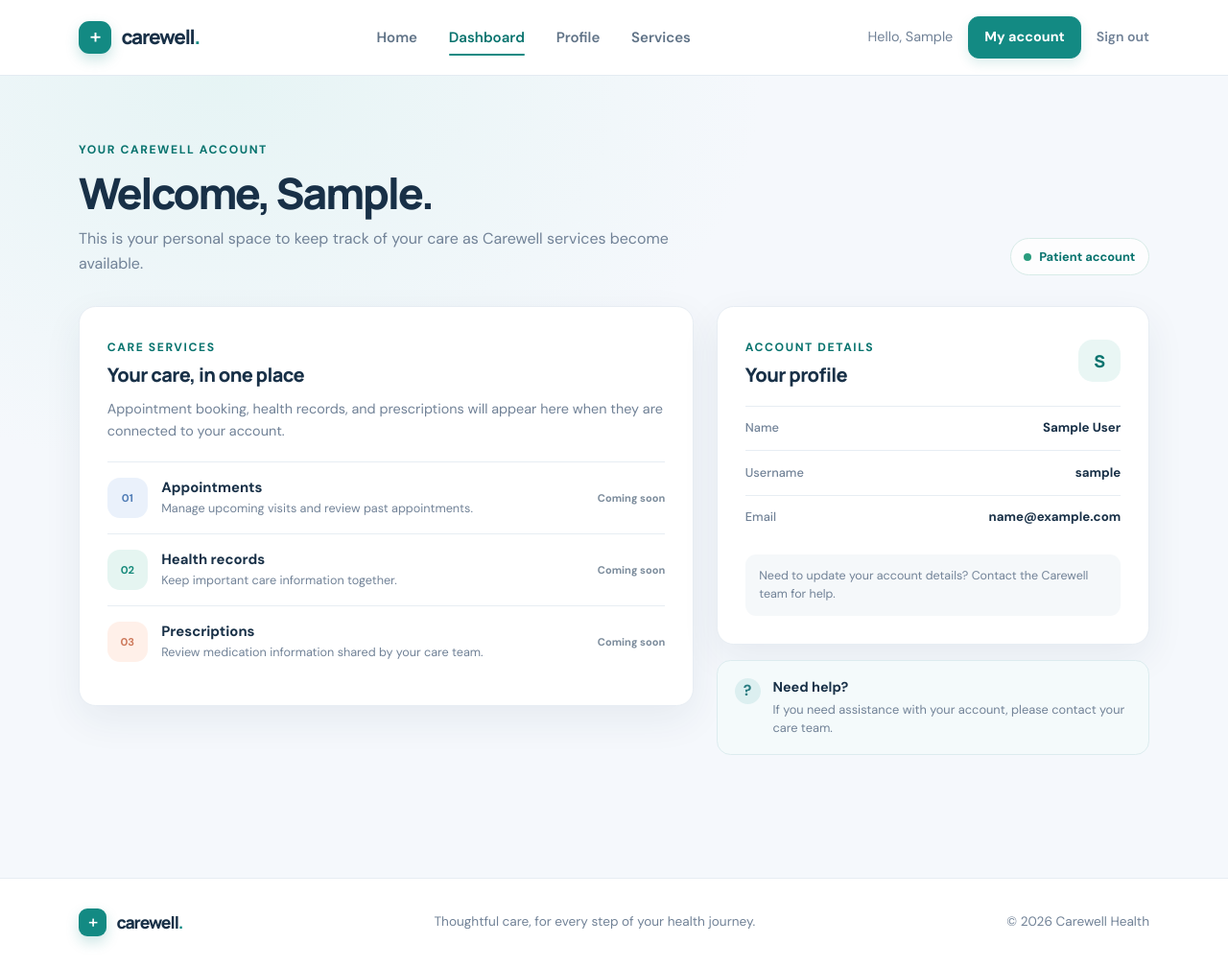
After one commit to divneyrop/Health-Care-System, a Django app: page /dashboard/ in a window 1280 px wide. The commit adds this page. Shown: the whole page at 96% size. Run offline with Django 5.2, Linux system fonts and the light colour scheme; the visitor is signed in with stand-in values (Sample User, id 1).

Commit message:
Add frontend layout for patient dashboard

```diff
--- a/config/urls.py
+++ b/config/urls.py
@@ -19,5 +19,6 @@ from django.urls import include, path
 
 urlpatterns = [
     path('admin/', admin.site.urls),
+    path('', include('patients.urls')),
     path('', include('registration.urls')),
 ]
--- /dev/null
+++ b/patients/templates/patients/dashboard.html
@@ -0,0 +1,76 @@
+{% extends "base.html" %}
+
+{% block title %}Patient dashboard | Carewell{% endblock %}
+
+{% block content %}
+<section class="patient-dashboard">
+    <div class="container">
+        <div class="dashboard-welcome">
+            <div>
+                <span class="eyebrow">Your Carewell account</span>
+                <h1>Welcome{% if request.user.first_name %}, {{ request.user.first_name }}{% else %} back{% endif %}.</h1>
+                <p>This is your personal space to keep track of your care as Carewell services become available.</p>
+            </div>
+            <span class="dashboard-status"><span aria-hidden="true"></span> Patient account</span>
+        </div>
+
+        <div class="row g-4 dashboard-layout">
+            <div class="col-lg-7">
+                <section class="dashboard-card dashboard-services" aria-labelledby="services-title">
+                    <div class="dashboard-card-heading">
+                        <div>
+                            <span class="eyebrow">Care services</span>
+                            <h2 id="services-title">Your care, in one place</h2>
+                        </div>
+                    </div>
+                    <p class="dashboard-card-intro">Appointment booking, health records, and prescriptions will appear here when they are connected to your account.</p>
+
+                    <div class="dashboard-service-list">
+                        <article class="dashboard-service-item">
+                            <span class="dashboard-service-icon service-icon-blue" aria-hidden="true">01</span>
+                            <div><h3>Appointments</h3><p>Manage upcoming visits and review past appointments.</p></div>
+                            <span class="service-status">Coming soon</span>
+                        </article>
+                        <article class="dashboard-service-item">
+                            <span class="dashboard-service-icon service-icon-teal" aria-hidden="true">02</span>
+                            <div><h3>Health records</h3><p>Keep important care information together.</p></div>
+                            <span class="service-status">Coming soon</span>
+                        </article>
+                        <article class="dashboard-service-item">
+                            <span class="dashboard-service-icon service-icon-peach" aria-hidden="true">03</span>
+                            <div><h3>Prescriptions</h3><p>Review medication information shared by your care team.</p></div>
+                            <span class="service-status">Coming soon</span>
+                        </article>
+                    </div>
+                </section>
+            </div>
+
+            <div class="col-lg-5">
+                <section class="dashboard-card account-card" id="account" aria-labelledby="account-title">
+                    <div class="dashboard-card-heading">
+                        <div>
+                            <span class="eyebrow">Account details</span>
+                            <h2 id="account-title">Your profile</h2>
+                        </div>
+                        <span class="account-avatar" aria-hidden="true">{{ request.user.first_name|default:request.user.username|first|upper }}</span>
+                    </div>
+                    <dl class="account-details">
+                        <div><dt>Name</dt><dd>{{ request.user.get_full_name|default:request.user.username }}</dd></div>
+                        <div><dt>Username</dt><dd>{{ request.user.username }}</dd></div>
+                        <div><dt>Email</dt><dd>{{ request.user.email }}</dd></div>
+                    </dl>
+                    <p class="account-note">Need to update your account details? Contact the Carewell team for help.</p>
+                </section>
+
+                <aside class="dashboard-help-card">
+                    <span class="help-card-mark" aria-hidden="true">?</span>
+                    <div>
+                        <h2>Need help?</h2>
+                        <p>If you need assistance with your account, please contact your care team.</p>
+                    </div>
+                </aside>
+            </div>
+        </div>
+    </div>
+</section>
+{% endblock %}
--- a/patients/urls.py
+++ b/patients/urls.py
@@ -0,0 +1,9 @@
+from django.urls import path
+
+from . import views
+
+app_name = 'patients'
+
+urlpatterns = [
+    path('dashboard/', views.dashboard, name='dashboard'),
+]
--- a/patients/views.py
+++ b/patients/views.py
@@ -1,3 +1,12 @@
-from django.shortcuts import render
+from django.contrib.auth.decorators import login_required
+from django.contrib import messages
+from django.shortcuts import redirect, render
 
-# Create your views here.
+
+@login_required
+def dashboard(request):
+    if request.user.role != 'PATIENT':
+        messages.info(request, 'The patient dashboard is available to patient accounts.')
+        return redirect('registration:home')
+
+    return render(request, 'patients/dashboard.html')
--- a/static/css/main.css
+++ b/static/css/main.css
@@ -314,6 +314,35 @@ a { text-decoration: none; }
 .registration-signin a { color: var(--brand-dark); font-weight: 700; }
 .registration-footnote { margin: 1.15rem 0 0; color: var(--muted); text-align: center; font-size: .82rem; }
 .registration-footnote span { margin-right: .3rem; color: var(--brand); }
+.patient-dashboard { min-height: 75vh; padding: clamp(2.4rem, 5vw, 4rem) 0; background: radial-gradient(ellipse at 18% 0%, rgba(215, 240, 237, .5), transparent 38%); }
+.dashboard-welcome { display: flex; align-items: flex-end; justify-content: space-between; gap: 1.5rem; margin-bottom: 2rem; }
+.dashboard-welcome h1 { margin: .45rem 0 .5rem; color: var(--ink); font-family: "Manrope", sans-serif; font-size: clamp(2rem, 4vw, 2.8rem); font-weight: 800; letter-spacing: -.05em; }
+.dashboard-welcome p { max-width: 620px; margin: 0; color: var(--muted); line-height: 1.6; }
+.dashboard-status { display: inline-flex; flex: 0 0 auto; align-items: center; gap: .5rem; padding: .55rem .85rem; border: 1px solid #d7ebe7; border-radius: 999px; background: rgba(255,255,255,.8); color: var(--brand-dark); font-size: .8rem; font-weight: 700; }
+.dashboard-status > span { width: 8px; height: 8px; border-radius: 50%; background: #2a9c7e; }
+.dashboard-layout { align-items: flex-start; }
+.dashboard-card { height: 100%; padding: clamp(1.3rem, 3vw, 1.8rem); border: 1px solid var(--line); border-radius: 1.1rem; background: #fff; box-shadow: var(--shadow-soft); }
+.dashboard-card-heading { display: flex; align-items: center; justify-content: space-between; gap: 1rem; }
+.dashboard-card-heading h2 { margin: .35rem 0 0; color: var(--ink); font-family: "Manrope", sans-serif; font-size: 1.25rem; font-weight: 800; letter-spacing: -.03em; }
+.dashboard-card-intro { margin: .8rem 0 1.25rem; color: var(--muted); font-size: .9rem; line-height: 1.6; }
+.dashboard-service-list { border-top: 1px solid var(--line); }
+.dashboard-service-item { display: flex; align-items: center; gap: .9rem; padding: 1rem 0; }
+.dashboard-service-item + .dashboard-service-item { border-top: 1px solid var(--line); }
+.dashboard-service-icon { display: grid; flex: 0 0 42px; width: 42px; height: 42px; place-items: center; border-radius: 13px; font-size: .7rem; font-weight: 800; }
+.dashboard-service-item h3 { margin: 0 0 .2rem; color: var(--ink); font-size: .93rem; font-weight: 700; }
+.dashboard-service-item p { margin: 0; color: var(--muted); font-size: .79rem; line-height: 1.45; }
+.service-status { flex: 0 0 auto; margin-left: auto; color: #7b8b9b; font-size: .69rem; font-weight: 700; }
+.account-card { height: auto; }
+.account-avatar { display: grid; flex: 0 0 44px; width: 44px; height: 44px; place-items: center; border-radius: 15px; background: var(--brand-pale); color: var(--brand-dark); font-family: "Manrope", sans-serif; font-size: 1.1rem; font-weight: 800; }
+.account-details { margin: 1.25rem 0 0; }
+.account-details > div { display: flex; justify-content: space-between; gap: 1rem; padding: .8rem 0; border-top: 1px solid var(--line); }
+.account-details dt { color: var(--muted); font-size: .8rem; font-weight: 500; }
+.account-details dd { margin: 0; color: var(--ink); font-size: .83rem; font-weight: 700; text-align: right; overflow-wrap: anywhere; }
+.account-note { margin: 1rem 0 0; padding: .8rem .9rem; border-radius: .7rem; background: #f5f8fa; color: var(--muted); font-size: .78rem; line-height: 1.55; }
+.dashboard-help-card { display: flex; align-items: flex-start; gap: .8rem; margin-top: 1rem; padding: 1.1rem; border: 1px solid #dcecef; border-radius: .9rem; background: #f4fafb; }
+.help-card-mark { display: grid; flex: 0 0 27px; width: 27px; height: 27px; place-items: center; border-radius: 50%; background: #dceff0; color: #287b80; font-weight: 800; }
+.dashboard-help-card h2 { margin: .1rem 0 .25rem; color: var(--ink); font-size: .9rem; font-weight: 800; }
+.dashboard-help-card p { margin: 0; color: var(--muted); font-size: .8rem; line-height: 1.5; }
 
 @media (max-width: 767.98px) {
     .home-hero { padding-top: 3rem; }
@@ -329,6 +358,9 @@ a { text-decoration: none; }
     .role-card { min-height: 185px; }
     .registration-submit-row { align-items: stretch; flex-direction: column; }
     .registration-submit-row .btn { width: 100%; }
+    .dashboard-welcome { align-items: flex-start; flex-direction: column; }
+    .dashboard-service-item { align-items: flex-start; flex-wrap: wrap; }
+    .service-status { margin-left: 3.3rem; }
 }
 
 @media (max-width: 991.98px) {
--- a/templates/base.html
+++ b/templates/base.html
@@ -32,16 +32,16 @@
                 <div class="collapse navbar-collapse" id="primaryNavigation">
                     <ul class="navbar-nav mx-auto nav-main">
                         <li class="nav-item"><a class="nav-link" href="{% url 'registration:home' %}">Home</a></li>
-                        {% if request.user.is_authenticated %}
-                            <li class="nav-item"><a class="nav-link" href="/dashboard/">Dashboard</a></li>
-                            <li class="nav-item"><a class="nav-link" href="/profile/">Profile</a></li>
+                        {% if request.user.is_authenticated and request.user.role == 'PATIENT' %}
+                            <li class="nav-item"><a class="nav-link" href="{% url 'patients:dashboard' %}"{% if request.resolver_match.namespace == 'patients' %} aria-current="page"{% endif %}>Dashboard</a></li>
+                            <li class="nav-item"><a class="nav-link" href="{% url 'patients:dashboard' %}#account">Profile</a></li>
                         {% endif %}
                         <li class="nav-item"><a class="nav-link" href="{% url 'registration:home' %}#services">Services</a></li>
                     </ul>
                     <div class="nav-account d-flex align-items-center gap-3">
                         {% if request.user.is_authenticated %}
                             <span class="account-greeting d-none d-xl-inline">Hello, {{ request.user.first_name|default:request.user.username }}</span>
-                            <a class="btn btn-primary-soft" href="/profile/">My account</a>
+                            {% if request.user.role == 'PATIENT' %}<a class="btn btn-primary-soft" href="{% url 'patients:dashboard' %}#account">My account</a>{% endif %}
                             <form method="post" action="{% url 'registration:logout' %}">
                                 {% csrf_token %}
                                 <button class="sign-out-link" type="submit">Sign out</button>
```
